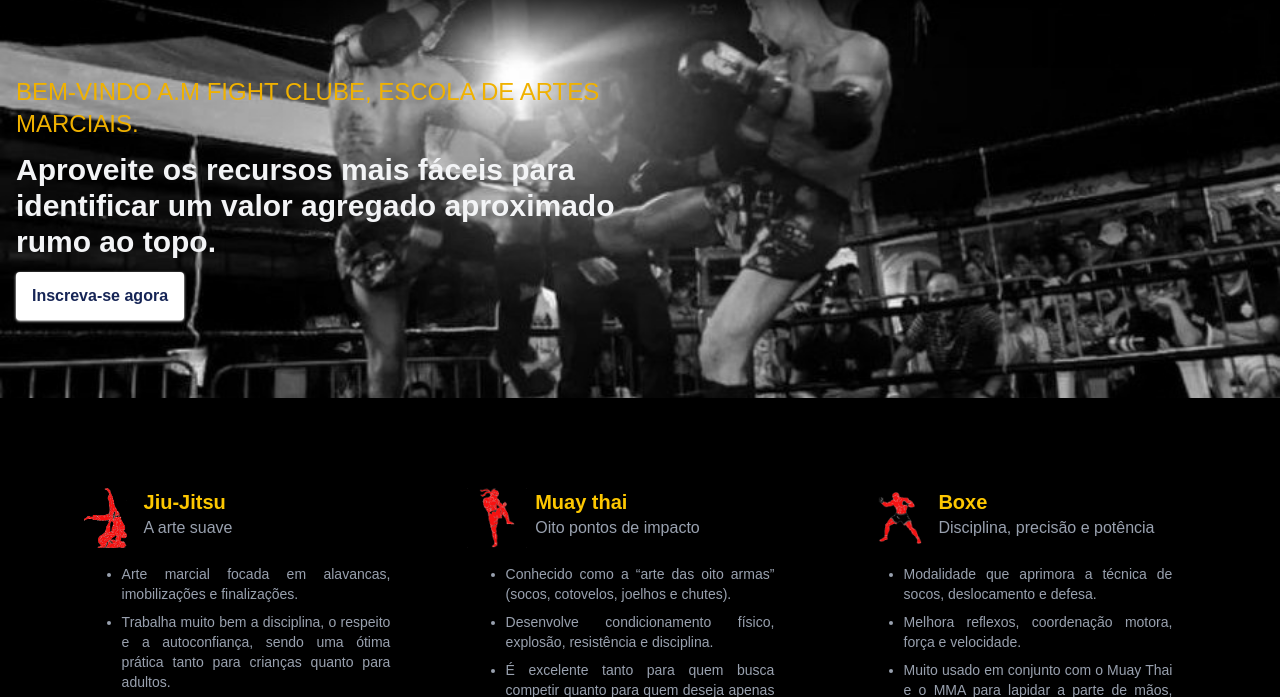
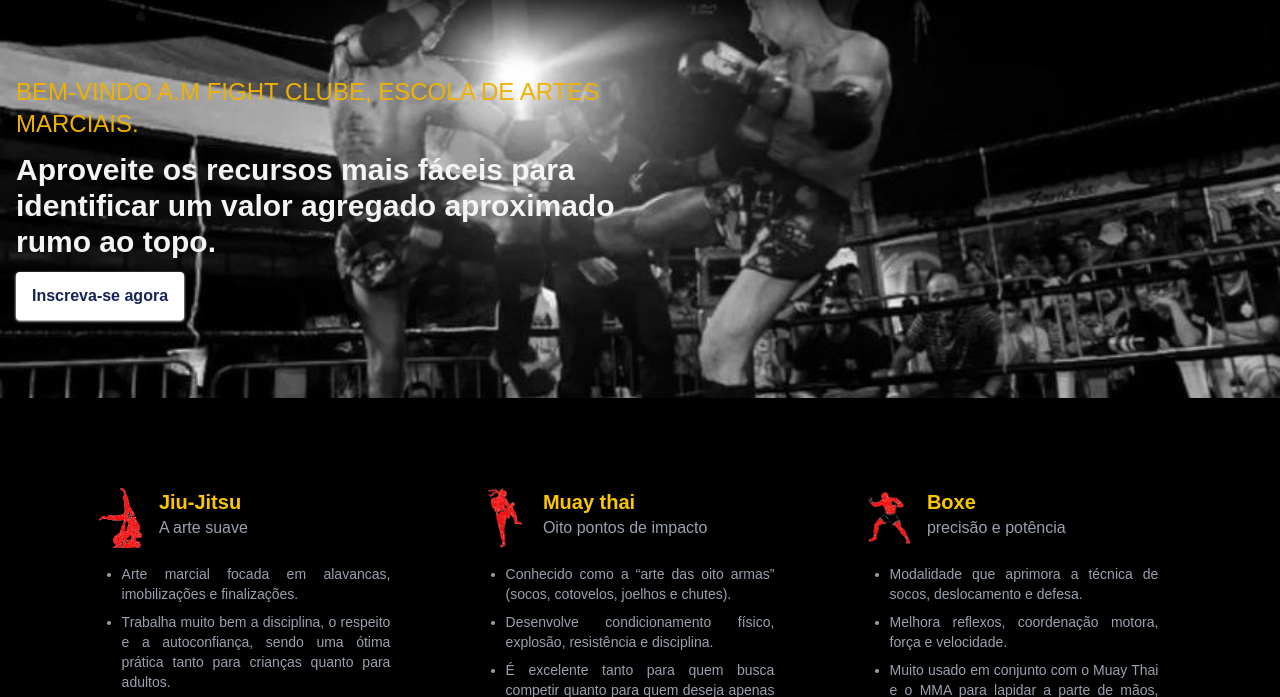
Before and after one commit to amfightclube/academia, a website with bundled scripts: page index.html in a window 1280 px wide. Shown: the part 62-759 px from the top of the page. Built offline with nearby package versions, Linux system fonts and the light colour scheme.

Commit message:
fix: problema de desalinhamento com os icones de artes

```diff
--- a/index.html
+++ b/index.html
@@ -86,9 +86,9 @@
 
     <section class="intro-artes">
       <div class="opacity-0 intro__container" data-animate>
-        <div class="container__top ml-[3%]">
+        <div class="container__top">
           <img src="./src/img/vecteezy_jiu-jitsu-red.png" alt="img-jiu-jitsu">
-          <div>
+          <div class="container__slogan">
             <strong id="Pos-Jiu-jitsu">Jiu-Jitsu</strong>
             <p>A arte suave</p>
           </div>
@@ -107,9 +107,9 @@
       </div>
 
       <div class="opacity-0 intro__container" data-animate>
-        <div class="container__top  ml-[5%]">
+        <div class="container__top">
           <img src="./src/img/vecteezy_muaythai-red.png" alt="img-jiu-jitsu">
-          <div>
+          <div class="container__slogan">
             <strong id="Pos-muay">Muay thai</strong>
             <p>Oito pontos de impacto</p>
           </div>
@@ -131,14 +131,14 @@
       </div>
 
       <div class="opacity-0 intro__container" data-animate>
-        <div class="container__top  ml-[7%] sm:ml-[10%]">
+        <div class="container__top">
           <img src="./src/img/vecteezy_boxer-red.png" alt="img-jiu-jitsu">
-          <div>
+          <div class="container__slogan">
             <strong id="Pos-box">Boxe</strong>
-            <p>Disciplina, precisão e potência</p>
+            <p>precisão e potência</p>
           </div>
         </div>
-        <ul class="lg:ml-7">
+        <ul>
           <li>
             Modalidade que aprimora a técnica de socos, deslocamento e defesa.
           </li>
--- a/src/css/input.css
+++ b/src/css/input.css
@@ -119,7 +119,11 @@
   }
 
   .container__top {
-    @apply flex gap-2  mr-auto;
+    @apply flex gap-2 ml-[7%] mr-auto;
+  }
+
+  .container__slogan {
+    @apply w-54;
   }
 
   .intro-artes img {
```
Also changed, not shown: src/css/style.css.
